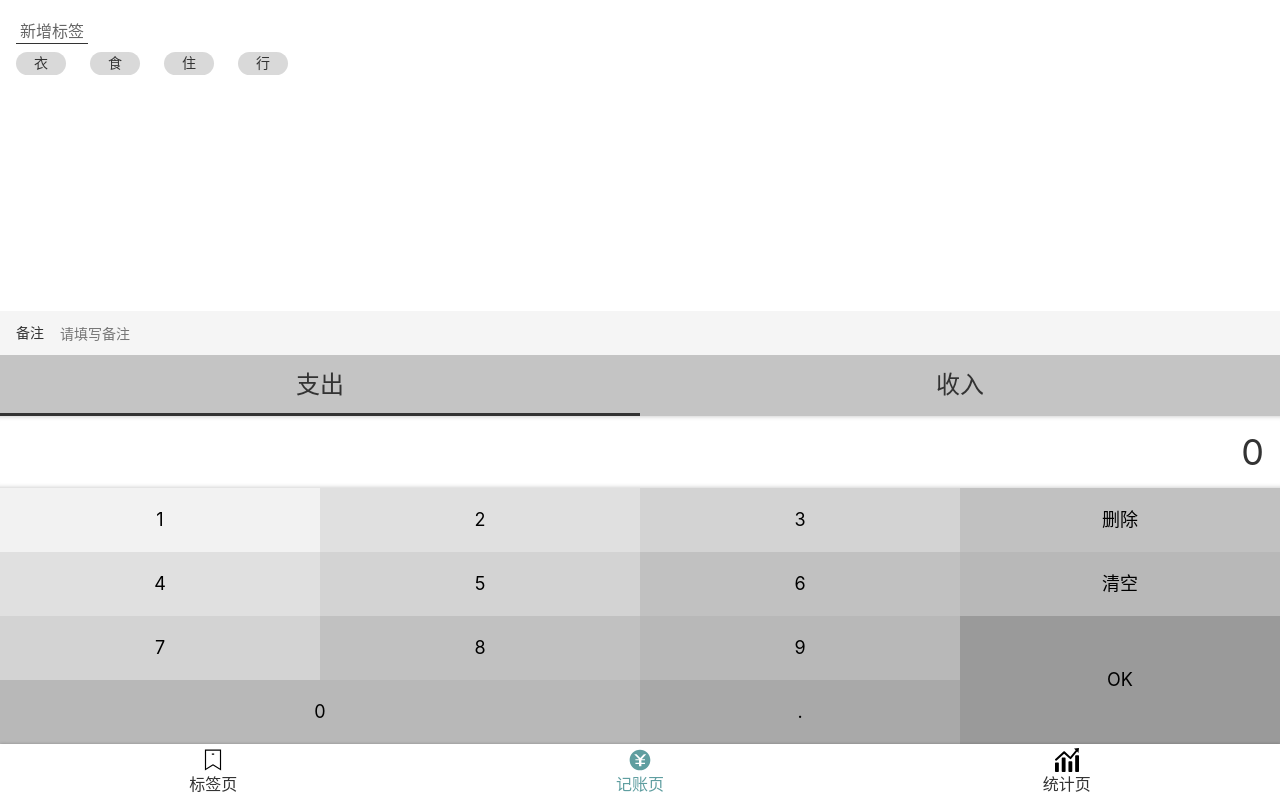
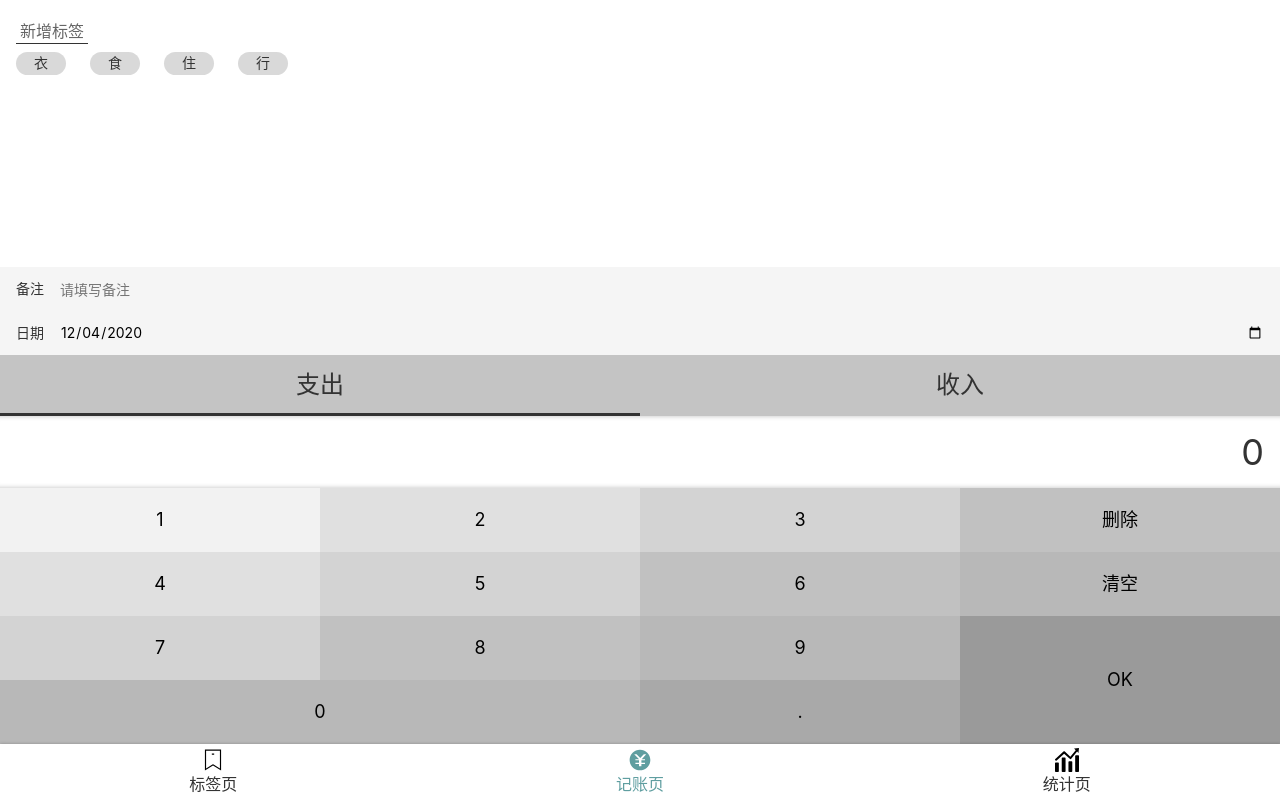
Before and after one commit to zrh617/PocketBookkeeping, a React app: page /statistics#/bookkeeping in a window 1280 px wide. Built offline with nearby package versions, Linux system fonts and the light colour scheme.

Commit message:
添加时间输入框

```diff
--- a/src/components/Input.tsx
+++ b/src/components/Input.tsx
@@ -15,14 +15,15 @@ const Label = styled.label`
 `;
 
 type Props = {
-  label: string
+  label: string,
+  type?: string
 } & React.InputHTMLAttributes<HTMLInputElement>;
 const Input: React.FC<Props> = (props) => {
   const {label, children, ...rest} = props;
   return (
     <Label>
       <span>{props.label}</span>
-      <input {...rest}/>
+      <input {...rest} type={props.type || 'text'}/>
     </Label>
   );
 };
--- a/src/views/Bookkeeping.tsx
+++ b/src/views/Bookkeeping.tsx
@@ -16,6 +16,7 @@ type Category = '-' | '+'
 
 const defaultFormData = {
   tagIds: [] as number[],
+  createAt: new Date().toISOString(),
   note: '',
   category: '-' as Category,
   amount: 0
@@ -41,8 +42,11 @@ function Bookkeeping() {
     <MyLayout scrollTop={9999}>
       <TagsSection value={selected.tagIds}
                    onChange={tagIds => onChange({tagIds})}/>
-      <NotesSection value={selected.note}
-                    onChange={note => onChange({note})}/>
+      <NotesSection createAt = {selected.createAt}
+                    value={selected.note}
+                    onChange={note => onChange({note})}
+                    onChangeCreateAt={createAt => onChange({createAt})}
+      />
       <CategoryWrapper>
         <CategorySection value={selected.category}
                          onChange={category => onChange({category})}/>
--- a/src/views/Bookkeeping/NotesSection.tsx
+++ b/src/views/Bookkeeping/NotesSection.tsx
@@ -1,6 +1,7 @@
 import styled from 'styled-components';
 import React, {ChangeEventHandler} from 'react';
 import {Input} from 'components/Input';
+import day from 'dayjs';
 
 const Notes = styled.section`
   background: #f5f5f5;
@@ -9,17 +10,25 @@ const Notes = styled.section`
 `;
 
 type Props = {
+  createAt: string;
   value: string;
   onChange: (value: string) => void;
+  onChangeCreateAt: (value: string) => void;
 }
 const NotesSection: React.FC<Props> = (props) => {
+  const createAt = day(props.createAt).format('YYYY-MM-DD');
   const note = props.value;
-  const onChange:ChangeEventHandler<HTMLInputElement> = (e) => {
+  const onChangeCreateAt: ChangeEventHandler<HTMLInputElement> = (e) => {
+    props.onChangeCreateAt(e.target.value);
+  };
+  const onChange: ChangeEventHandler<HTMLInputElement> = (e) => {
     props.onChange(e.target.value);
   };
+  // @ts-ignore
   return (
     <Notes>
-      <Input label="备注" placeholder="请填写备注" type="text" value={note} onChange={onChange} />
+      <Input label="备注" placeholder="请填写备注" type="text" value={note} onChange={onChange}/>
+      <Input label="日期" placeholder="请填写日期" type="date" value={createAt} onChange={onChangeCreateAt}/>
     </Notes>
   );
 };
```
Also changed, not shown: 1 other file (tests, documents, lock files or other folders).
